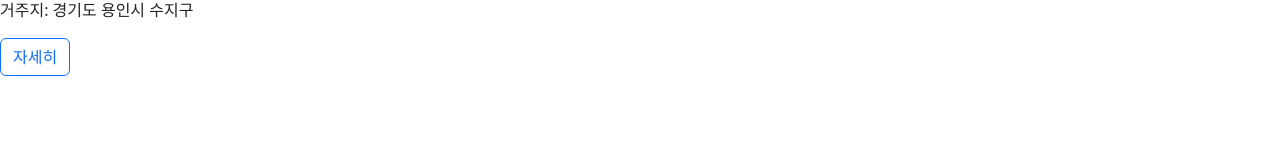
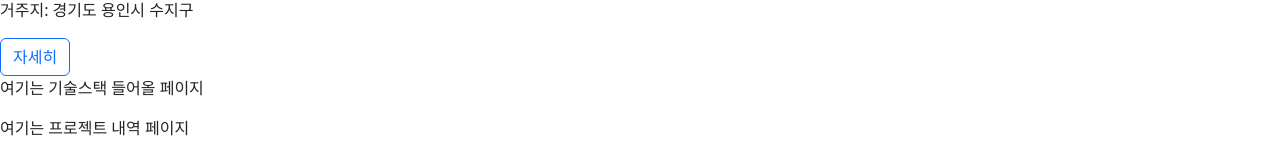
Before and after one commit to rkyoung127/MyWeb, a React (Create React App) app: page / in a window 1280 px wide. Shown: the part 946-1099 px from the top of the page. Before the commit the page ends 1022 px from the top, so only its background shows below. Built offline with nearby package versions, Linux system fonts and the light colour scheme.

Commit message:
필요한 페이지 생성

```diff
--- a/src/App.js
+++ b/src/App.js
@@ -1,6 +1,8 @@
 import Main from "./Pages/Main.js"
 import Menu from "./Menu.js";
 import AboutMe from "./Pages/AboutMe.js";
+import Skills from "./Pages/Skills.js";
+import Projects from "./Pages/Projects.js";
 
 function App() {
   return (
@@ -8,6 +10,8 @@ function App() {
       <Menu />
       <Main />
       <AboutMe />
+      <Skills />
+      <Projects />
     </div>
   );
 }
--- /dev/null
+++ b/src/Pages/Projects.js
@@ -0,0 +1,9 @@
+const Projects = () => {
+  return (
+    <div>
+      <p>여기는 프로젝트 내역 페이지</p>
+    </div>
+  )
+}
+
+export default Projects
--- /dev/null
+++ b/src/Pages/Skills.js
@@ -0,0 +1,9 @@
+const Skills = () => {
+  return (
+    <div>
+      <p>여기는 기술스택 들어올 페이지</p>
+    </div>
+  )
+}
+
+export default Skills;
```
